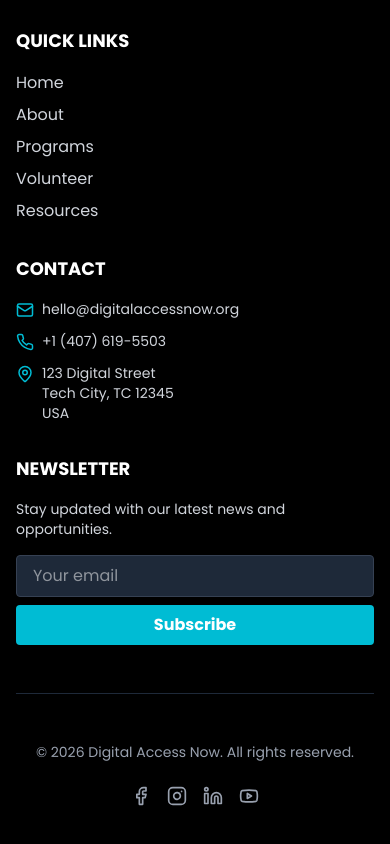
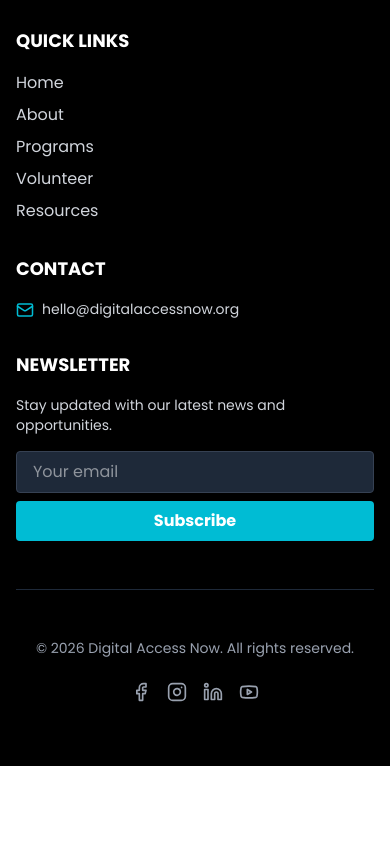
Before and after one commit to nishantshukla0808/digital-access-now, a Next.js app: page /donate in a window 390 px wide. Shown: the part 4436-5280 px from the top of the page. After the commit the page ends 5202 px from the top, so only its background shows below. Built offline with nearby package versions, Linux system fonts and the light colour scheme.

Commit message:
Remove phone number and physical address from footer

```diff
--- a/components/footer.tsx
+++ b/components/footer.tsx
@@ -43,20 +43,6 @@ export function Footer() {
                 <a href="mailto:hello@digitalaccessnow.org" className="hover:text-primary-blue transition-colors">
                   hello@digitalaccessnow.org
                 </a>
-              </div>
-              <div className="flex gap-2">
-                <Phone size={18} className="text-primary-blue shrink-0 mt-0.5" />
-                <a href="tel:+14076195503" className="hover:text-primary-blue transition-colors">
-                  +1 (407) 619-5503
-                </a>
-              </div>
-              <div className="flex gap-2">
-                <MapPin size={18} className="text-primary-blue shrink-0 mt-0.5" />
-                <address className="not-italic">
-                  123 Digital Street<br />
-                  Tech City, TC 12345<br />
-                  USA
-                </address>
               </div>
             </div>
           </div>
```
